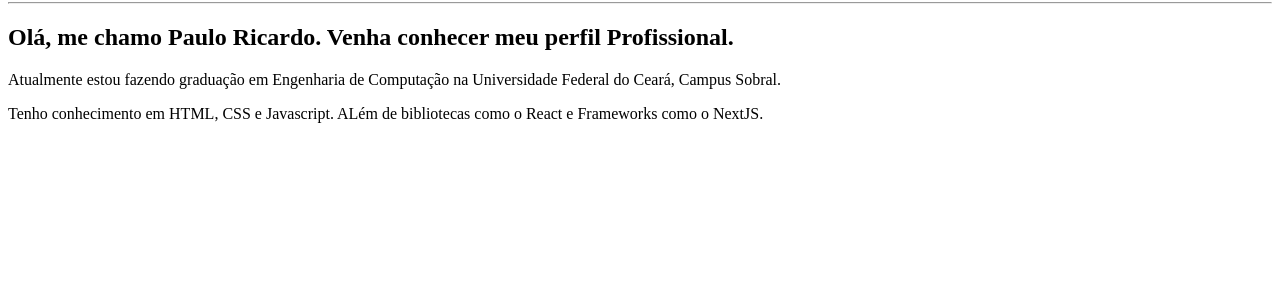
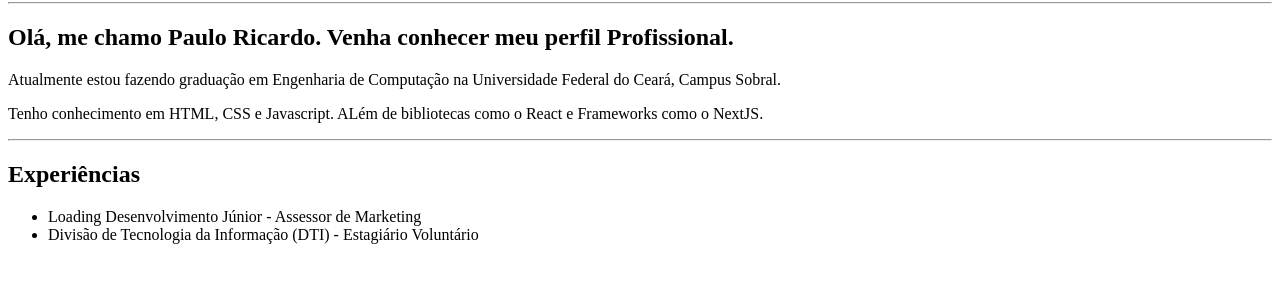
Before and after one commit to prsousa8/atividade01-tecweb2, a plain HTML site: page index.html in a window 1280 px wide. Shown: the part 78-360 px from the top of the page. Drawn offline with Linux system fonts and the light colour scheme.

Commit message:
adicao de experiencias

```diff
--- a/index.html
+++ b/index.html
@@ -12,5 +12,11 @@
 
     <p>Atualmente estou fazendo graduação em Engenharia de Computação na Universidade Federal do Ceará, Campus Sobral.</p>
     <p>Tenho conhecimento em HTML, CSS e Javascript. ALém de bibliotecas como o React e Frameworks como o NextJS.</p>
+    <hr>
+    <h2>Experiências</h2>
+    <ul>
+        <li>Loading Desenvolvimento Júnior - Assessor de Marketing</li>
+        <li>Divisão de Tecnologia da Informação (DTI) - Estagiário Voluntário</li>
+    </ul>
 </body>
 </html>
```
